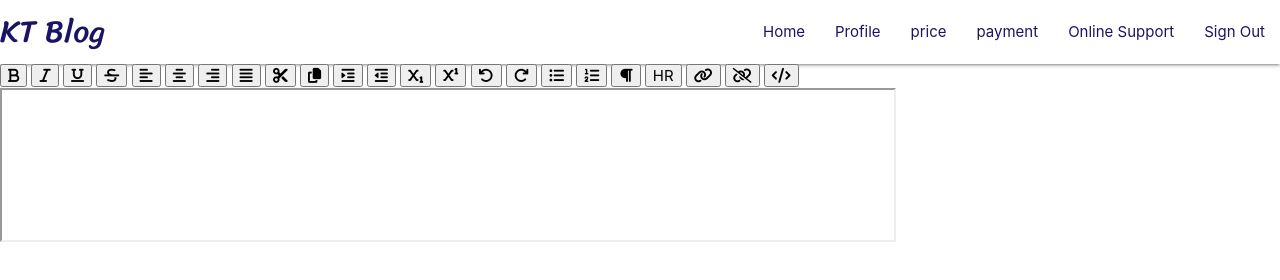
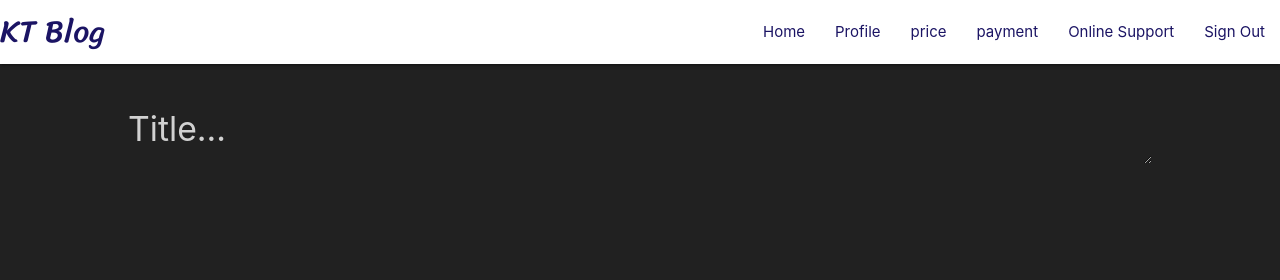
Before and after one commit to KROM-TECH/ktb, a plain HTML site: page upload.html in a window 1280 px wide. Drawn offline with Linux system fonts and the light colour scheme.

Commit message:
title of the editor

```diff
--- a/css/custom.css
+++ b/css/custom.css
@@ -26,9 +26,31 @@
   padding-top: 9rem;
 }
 
-.widget-newsletter {
-  background-color: #512da8;
-  padding: 28px 0;
-  color: #ffffff;
-  border-bottom: 0px solid #ffffff;
+
+.editTitle {
+  margin-top: 40px;
+  margin-bottom: 0px;
+  height: 80px;
+  border-bottom-width: 1px;
+  resize: vertical;
+  box-sizing: border-box;
+  border-width: 0;
+  border-style: solid;
+  font-size: 2.25rem;
+  color: #fff;
 }
+
+
+
+button, input, optgroup, select, textarea {
+  padding: 0;
+  line-height: inherit;
+  color: inherit;
+}
+
+textarea {
+  resize: vertical;
+  border: none;
+  height: 4rem;
+}
+textarea:focus{outline:none}
--- a/upload.html
+++ b/upload.html
@@ -44,8 +44,8 @@
   <li class=""><a class="btn pur" id="signout2">Sign Out</a></li>
 </ul>
 
-<body class="white darken-3" style="width:100%; height:100%" onload="enableEditMode();">
-  <div>
+<body class="grey darken-4" style="width:100%; height:100%" onload="enableEditMode();">
+  <!-- <div>
     <button onclick="execCmd('bold');"><i class="fa fa-bold"></i></button>
     <button onclick="execCmd('italic');"><i class="fa fa-italic"></i></button>
     <button onclick="execCmd('underline');"><i class="fa fa-underline"></i></button>
@@ -78,20 +78,25 @@
     <button onclick="execCmd('bold');"><i class="fa fa-unlink"></i></button>
     <button onclick="execCmd('bold');"><i class="fa fa-code"></i></button>
   </div>
-<iframe name="textEditor" width="70%" height="50%"></iframe>
+<iframe name="textEditor" width="70%" height="50%"></iframe> -->
 
+<section class="container center editTitle" style="width: 80%;">
+  <textarea id="textarea" placeholder="Title..." rows="5"></textarea>
+
+</section>
 </body>
 <script src="https://use.fontawesome.com/7672e5925f.js"></script>
 <script>
-  function enableEditMode(){
-    textEditor.document.designMode = 'On';
-  }
-  function execCmd(command){
-    textEditor.document.execCommand(command, false, null)
-  }
-  function execCommandWithArg(command, arg){
-    textEditor.document.execCommand(command, false, arg)
-  }
+  // function enableEditMode(){
+  //   textEditor.document.designMode = 'On';
+  // }
+  // function execCmd(command){
+  //   textEditor.document.execCommand(command, false, null)
+  // }
+  // function execCommandWithArg(command, arg){
+  //   textEditor.document.execCommand(command, false, arg)
+  // }
+document.querySelector('textarea').focus()
 
 </script>
 </html>
```
